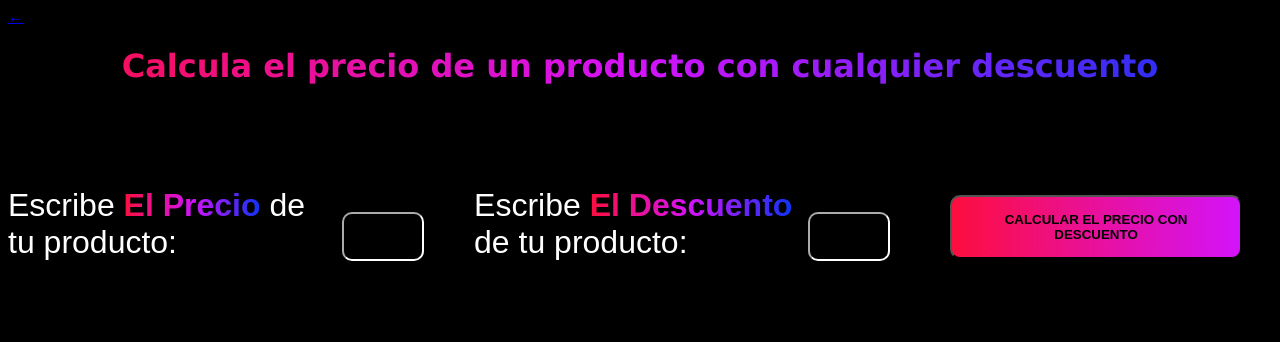
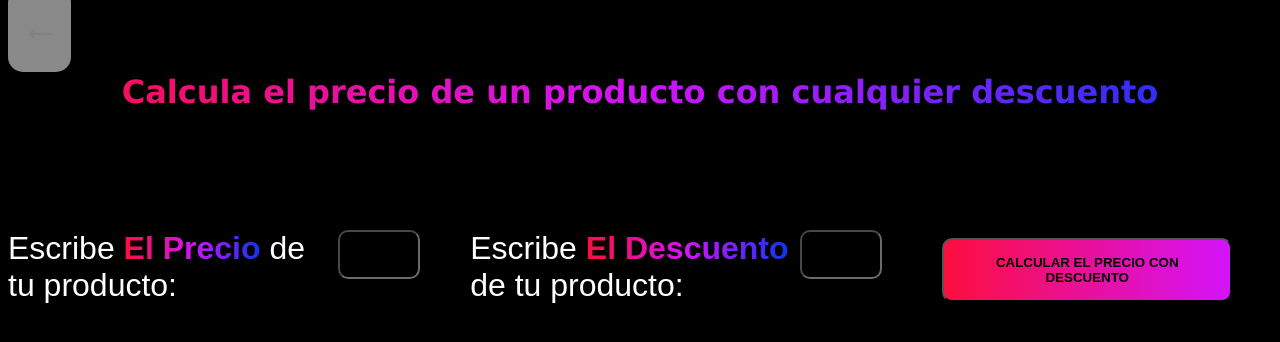
Before and after one commit to Juanes3105/curso-practico-javascript-platzi, a website: page descuentos.html in a window 1280 px wide. Drawn offline with Linux system fonts and the light colour scheme.

Commit message:
Add files via upload

```diff
--- a/descuentos.css
+++ b/descuentos.css
@@ -2,12 +2,13 @@ body{
     background-color: #ffffff;
     background-color: black;
     color: #ffffff;
+    font-family: Arial;
 }
 
 .btn-grad {background-image: linear-gradient(90deg, rgb(253, 14, 62) 0%, #d313fa 50%, #0d34f3 100%);}
 .btn-grad {
    margin: 10px;
-   margin-right: 30px;
+   margin-right: 40px;
    padding: 15px 45px;
    text-align: center;
    text-transform: uppercase;
@@ -54,7 +55,7 @@ h1{
   margin-right: 50px;
   color: white;
   font-family: Arial;
-  border-color: white;
+  border-color: rgba(255, 255, 255, 0.418);
   border-radius: 10px;
 }
 
@@ -76,7 +77,7 @@ strong{
     margin-right: 50px;
     color: white;
     font-family: Arial;
-    border-color: white;
+    border-color: rgba(255, 255, 255, 0.418);
     border-radius: 10px;
 }
 
@@ -93,3 +94,31 @@ form label{
     height: 10vh;
     color: white;
 }
+
+input{
+  margin-bottom: 50px;
+  text-decoration: none;
+
+}
+
+input:hover{
+  border-color: #ffffff;
+  transition: ease all 1s;
+}
+
+.asd{
+  font-family: Arial;
+  font-size: 3em;
+  background-color: rgba(245, 245, 245, 0.561);
+  border-radius: 15px;
+  padding: 20px;
+  color: #807f7fc9;
+  text-decoration: none;
+  font-family: monospace;
+}
+
+.asd:hover{
+  color: #000;
+  background-color: #ffffff;
+  transition: 1s ease all;
+}
```
